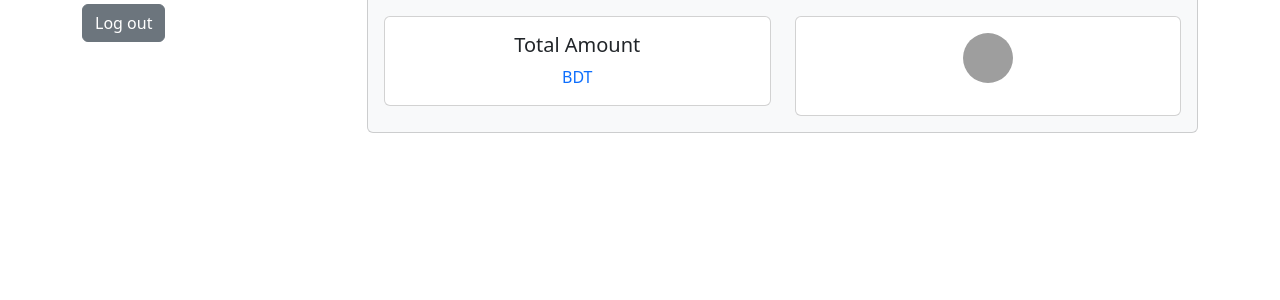
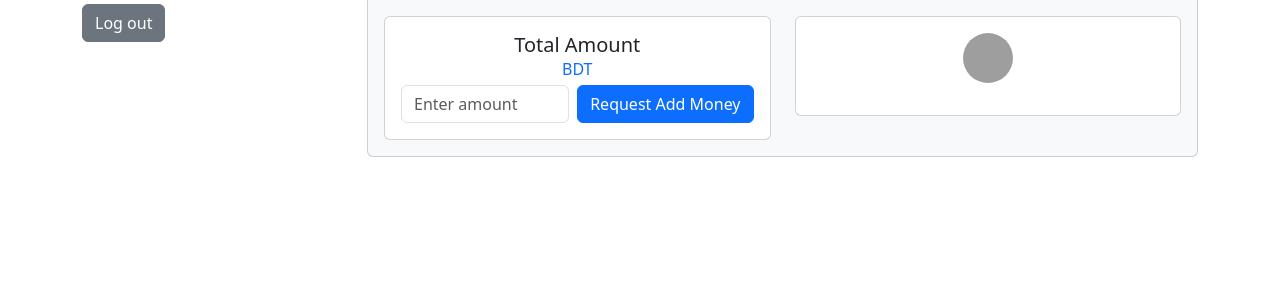
Before and after one commit to rajon-git/Library-Management, a Django app: page /accounts/dashobard/ in a window 1280 px wide. Shown: the part 114-414 px from the top of the page. Run offline with Django 5.2, Linux system fonts and the light colour scheme; grey boxes are pictures that could not be loaded.

Commit message:
add money request a user and also accept this by admin

```diff
--- a/accounts/views.py
+++ b/accounts/views.py
@@ -55,27 +55,58 @@ def dashobard(request):
 
     return render(request, 'author/dashboard.html')
 
+# @login_required
+# def add_amount(request):
+#     if request.method == 'POST':
+#         amount = request.POST.get('amount')
+#         if amount:
+#             try:
+#                 amount = float(amount)
+#                 user = request.user
+
+#                 # Initialize user.amount if it's None
+#                 if user.amount is None:
+#                     user.amount = 0
+
+#                 user.amount += amount
+#                 user.save()
+#                 messages.success(request, f'Amount of {amount} added successfully!')
+#             except ValueError:
+#                 messages.error(request, 'Invalid amount entered.')
+#             except Exception as e:
+#                 messages.error(request, f'An error occurred: {str(e)}')
+#         else:
+#             messages.error(request, 'Amount cannot be empty.')
+#         return redirect('dashobard')
+#     return redirect('dashobard')
+
 @login_required
 def add_amount(request):
     if request.method == 'POST':
-        amount = request.POST.get('amount')
-        if amount:
-            try:
-                amount = float(amount)
-                user = request.user
+        amount_str = request.POST.get('amount')
 
-                # Initialize user.amount if it's None
-                if user.amount is None:
-                    user.amount = 0
+        if not amount_str:
+            messages.error(request, 'Amount cannot be empty.')
+            return redirect('dashobard')
 
-                user.amount += amount
-                user.save()
-                messages.success(request, f'Amount of {amount} added successfully!')
-            except ValueError:
-                messages.error(request, 'Invalid amount entered.')
-            except Exception as e:
-                messages.error(request, f'An error occurred: {str(e)}')
-        else:
-            messages.error(request, 'Amount cannot be empty.')
+        try:
+            amount = float(amount_str)
+            if amount <= 0:
+                raise ValueError("Amount must be positive.")
+
+            user = request.user
+            if user.request_amount is None:
+                user.request_amount = 0
+
+            user.request_amount += amount
+            user.accept_request = False
+            user.save()
+            messages.success(request, f'Request to Add {amount} sent successfully!')
+        except ValueError as ve:
+            messages.error(request, f'Invalid amount entered: {ve}')
+        except Exception as e:
+            messages.error(request, f'An error occurred: {str(e)}')
+
         return redirect('dashobard')
+
     return redirect('dashobard')
--- a/templates/author/dashboard.html
+++ b/templates/author/dashboard.html
@@ -7,6 +7,7 @@
       <main class="col-md-9">
         <article class="card bg-light">
           <header class="card-header bg-light">
+            {% include 'includes/alert.html' %}
             <strong class="d-inline-block mr-3">Logged in as: </strong>
             <span>{{user.full_name}}</span>
           </header>
@@ -18,9 +19,22 @@
                   style="text-align: center"
                 >
                   <div class="card-body">
-                    <h5 class="card-title">Total Amount</h5>
-                    <h4>{{orders_count}}</h4>
+                    <h5 class="card-title mb-0">Total Amount</h5>
+
                     <a href="#" style="text-decoration: none">{{user.amount}} BDT</a>
+                    <form action="{% url 'add_amount' %}" method="POST" class="mt-1">
+                      {% csrf_token %}
+                      <div style="display: flex; align-items: center; gap: 0.5rem;">
+                          <input type="number" step="0.01" id="inputAmount" name="amount"
+                                 style="flex: 1; max-width: 200px;"
+                                 class="form-control" aria-describedby="amountHelpInline" placeholder="Enter amount">
+                          <button type="submit" class="btn btn-primary">
+                              Request Add Money
+                          </button>
+                      </div>
+                  </form>
+
+
                   </div>
                 </div>
               </div>
```
Also changed, not shown: accounts/models.py (+10 -0 lines), accounts/migrations/0008_account_request_amount.py (added), accounts/migrations/0009_account_accept_request.py (added), db.sqlite3.
